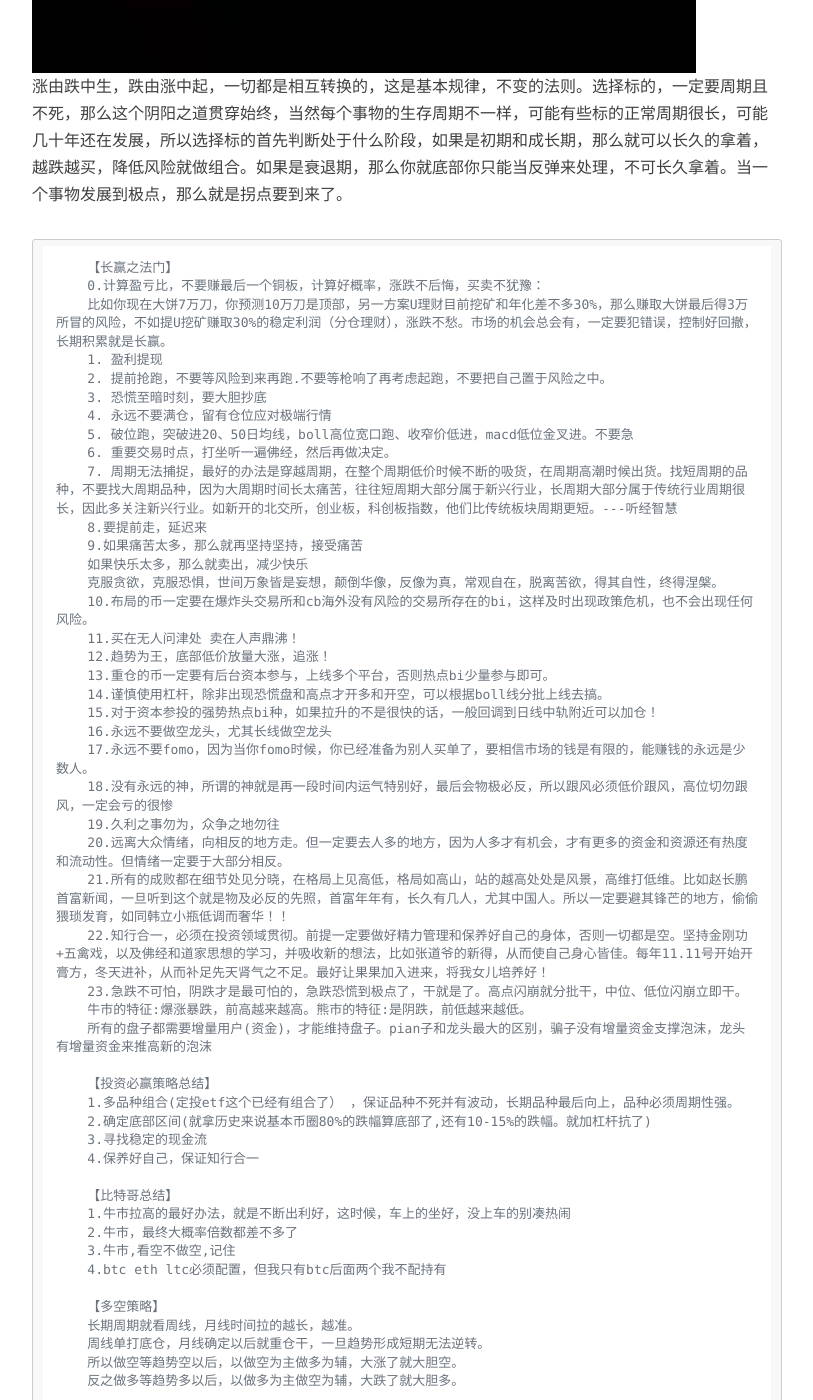
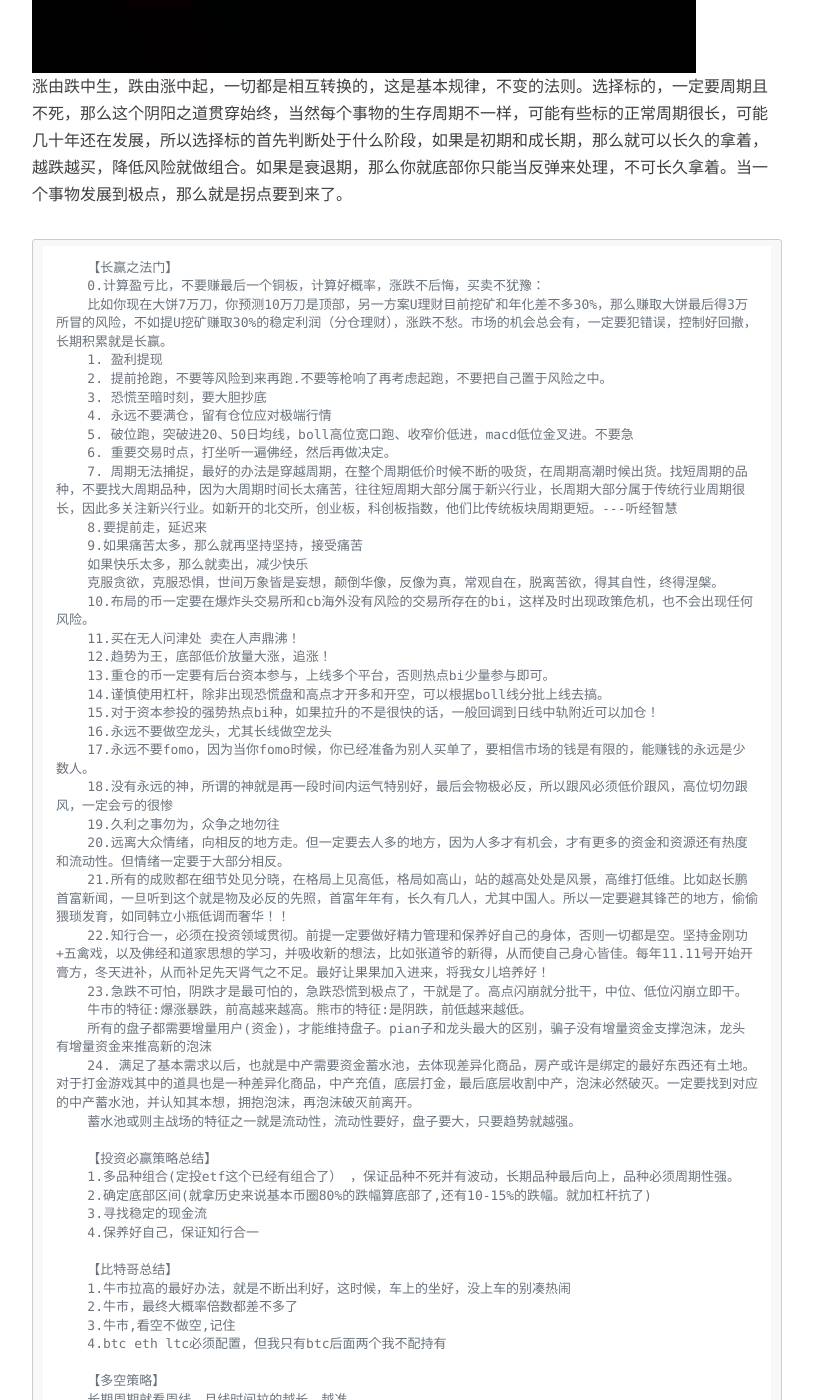
Before and after one commit to figerdeng/siweiwo, a Jekyll site: the page built from _posts/2021-08-04-investment-jishufenxi.md, in a window 1280 px wide and 1400 px high, scrolled down 15117 px. Shown: the whole window, without its empty margins (233-1046 px from the left). Built offline with Jekyll 4.4.1, drawn with Linux system fonts in a browser that asks for light colours; nearby versions of some CDN libraries; comment, search, counter and statistics services are not loaded.

Commit message:
投资技术分析

````diff
--- a/_posts/2021-08-04-investment-jishufenxi.md
+++ b/_posts/2021-08-04-investment-jishufenxi.md
@@ -244,6 +244,8 @@ description: 技术分析
     23.急跌不可怕，阴跌才是最可怕的，急跌恐慌到极点了，干就是了。高点闪崩就分批干，中位、低位闪崩立即干。
     牛市的特征:爆涨暴跌，前高越来越高。熊市的特征:是阴跌，前低越来越低。
     所有的盘子都需要增量用户(资金)，才能维持盘子。pian子和龙头最大的区别，骗子没有增量资金支撑泡沫，龙头有增量资金来推高新的泡沫
+    24. 满足了基本需求以后，也就是中产需要资金蓄水池，去体现差异化商品，房产或许是绑定的最好东西还有土地。对于打金游戏其中的道具也是一种差异化商品，中产充值，底层打金，最后底层收割中产，泡沫必然破灭。一定要找到对应的中产蓄水池，并认知其本想，拥抱泡沫，再泡沫破灭前离开。
+    蓄水池或则主战场的特征之一就是流动性，流动性要好，盘子要大，只要趋势就越强。
 
     【投资必赢策略总结】
     1.多品种组合(定投etf这个已经有组合了） ，保证品种不死并有波动，长期品种最后向上，品种必须周期性强。
@@ -332,6 +334,8 @@ description: 技术分析
     https://mp.weixin.qq.com/s/CHEGELkPi_w3TLWt4s053Q
   ```
 
+
+
   寻求涨跌规律：
     Btc以月为单位统计每月涨跌的情况和概率，再统计每月下跌以后该月上涨概率
 
````
